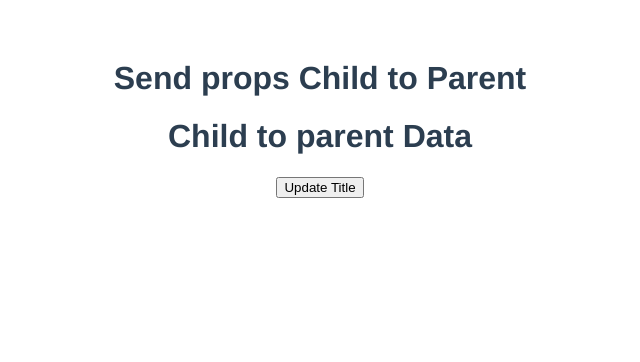
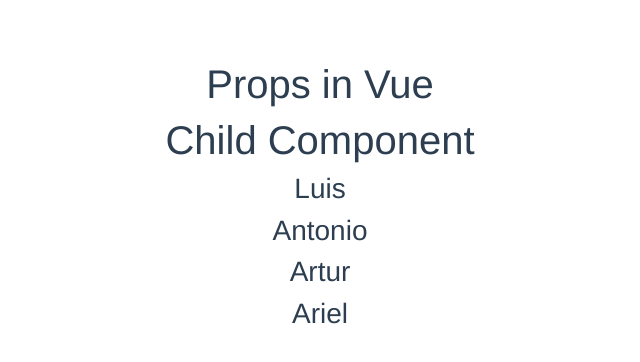
Before and after one commit to luistava/hello-vue, a Vue app: page / in a window 1280 px wide. Shown: the top 362 px of the page, without its empty margins (320-960 px from the left). Built offline with nearby package versions, Linux system fonts and the light colour scheme.

Commit message:
Creating prop

```diff
--- a/public/index.html
+++ b/public/index.html
@@ -5,6 +5,7 @@
     <meta http-equiv="X-UA-Compatible" content="IE=edge">
     <meta name="viewport" content="width=device-width,initial-scale=1.0">
     <link rel="icon" href="<%= BASE_URL %>favicon.ico">
+    <link rel="stylesheet" href="https://stackpath.bootstrapcdn.com/bootstrap/4.3.1/css/bootstrap.min.css" integrity="sha384-ggOyR0iXCbMQv3Xipma34MD+dH/1fQ784/j6cY/iJTQUOhcWr7x9JvoRxT2MZw1T" crossorigin="anonymous">
     <title><%= htmlWebpackPlugin.options.title %></title>
   </head>
   <body>
--- a/src/App.vue
+++ b/src/App.vue
@@ -1,9 +1,8 @@
 <template>
   <div>
       <!-- <img alt="Vue logo" src="./assets/logo.png"> -->
-      <h1>Send props Child to Parent</h1>
-      <h1>{{ title }}</h1>
-      <child-component v-on:ChangeTitle="updateTitleText($event)"/>
+      <h1>Props in Vue</h1>
+      <child-component-2 v-bind:users=users />
 
   </div>
 
@@ -11,22 +10,24 @@
 
 <script>
 
-import ChildComponent from './components/ChildComponent.vue'
+import ChildComponent2 from './components/ChildComponent2.vue'
 export default {
   name: 'App',
     components:{
-      ChildComponent
+      ChildComponent2
     },
     data(){
-      return{
-        title:"Child to parent Data"
-      }
-    },
-    methods:{
-      updateTitleText(title){
-        this.title=title
+      return {
+        users:[
+          {name:'Luis',email:'luis@mail.com'},
+          {name:'Antonio',email:'antonio@mail.com'},
+          {name:'Artur',email:'artur@mail.com'},
+          {name:'Ariel',email:'ariel@mail.com'},
+        ]
       }
     }
+
+
 }
 </script>
 
--- /dev/null
+++ b/src/components/ChildComponent2.vue
@@ -0,0 +1,26 @@
+<template>
+    <div>
+        <h1>Child Component</h1>
+        <h3 v-for="user in users" :key="user.name" >{{ user.name }}
+
+        </h3>
+    </div>
+</template>
+
+<script>
+export default {
+    name:"ChildComponent2",
+    props:['users']
+}
+</script>
+
+<style>
+#app {
+    font-family: Avenir, Arial, Helvetica, sans-serif;
+    -webkit-font-smoothing: antialiased;
+    -moz-osx-font-smoothing:grayscale;
+    text-align: center;
+    color: #2c3e50;
+    margin-top: 60px;
+}
+</style>
```
Also changed, not shown: src/components/CommentsComponent.vue (added, +57 -0 lines).
